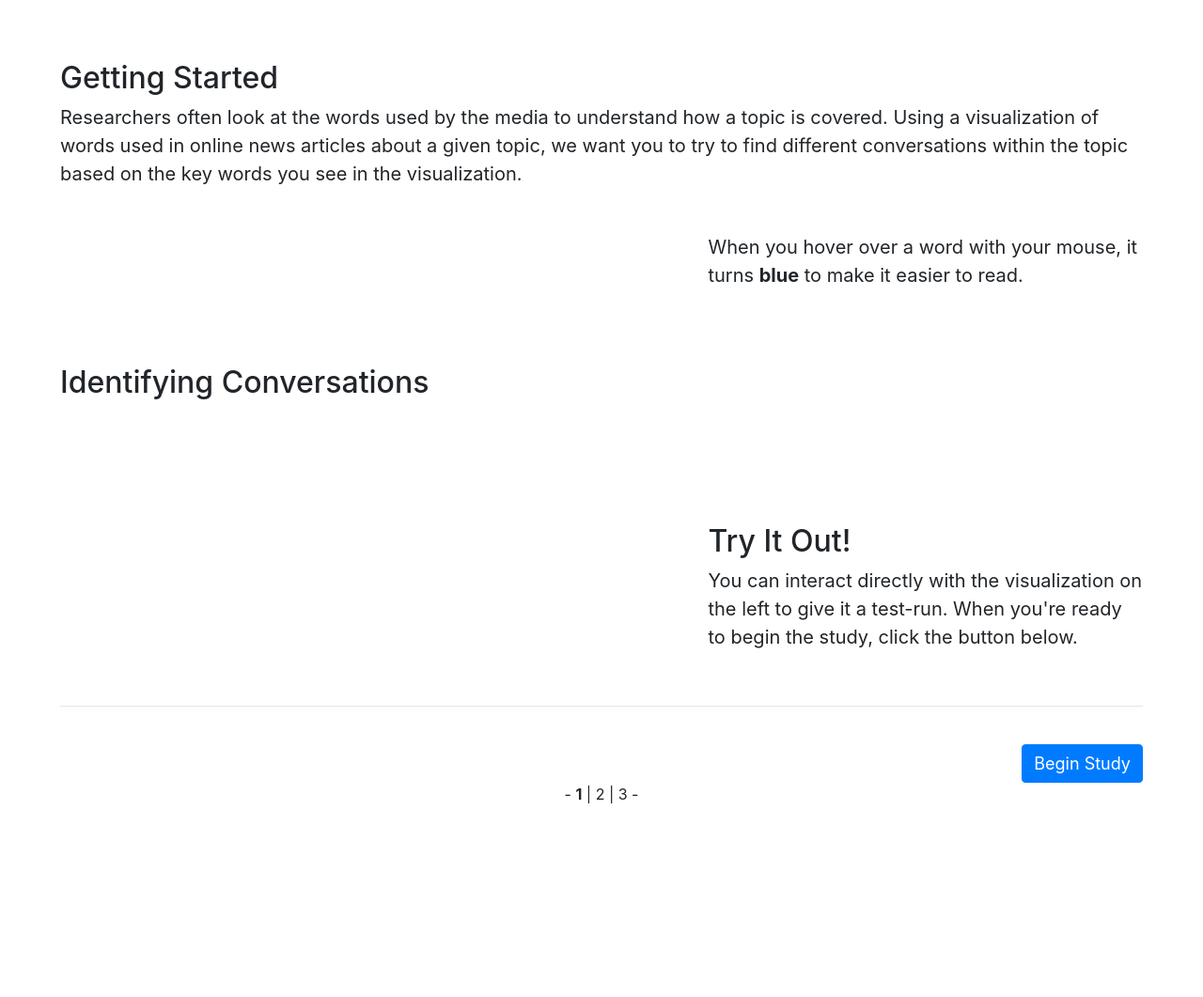
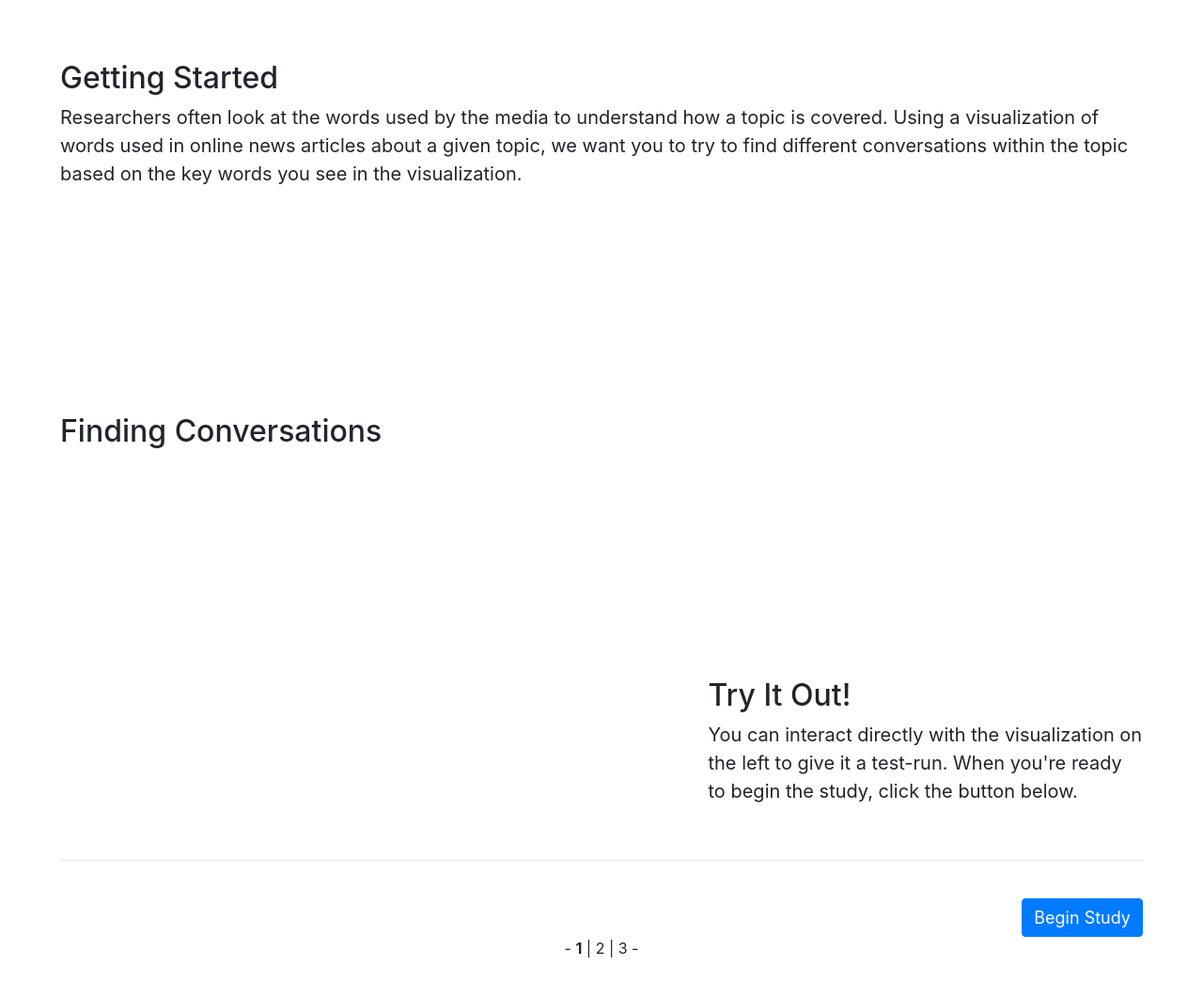
Before and after one commit to mitmedialab/MediaCloud-Text-Viz-Study, a Flask app: template server/templates/tutorial.html in a window 1280 px wide. Shown: the top 1061 px of the page at 94% size. Before the commit the page ends 855 px from the top, so only its background shows below. Run offline with Flask 2, Linux system fonts and the light colour scheme; the template is opened without the code that fills it: most values are stand-ins (such as "Sample title", 1, 10 or a date in 2020); parts of the project's set-up code (start-up, migrations or seed data) failed here and were passed over; some libraries are stand-ins or nearby versions.

Commit message:
typo fixes and screenshot updates

```diff
--- a/server/static/js/rolloverCloud.js
+++ b/server/static/js/rolloverCloud.js
@@ -3,8 +3,6 @@
 
   // calculate absolute position for nice spacing/centering
   var svgWidth = $(options.cloudDomId).width();
-  console.log('width');
-  console.log(svgWidth);
   var svgRect = document.getElementById('rollover').getBoundingClientRect();
 
   // add in tf normalization
@@ -17,13 +15,12 @@
                      .range(['#b4b4b4', '#000000']);
   var blueColorScale = d3.scaleLinear()
                          .domain(fullExtent)
-                         .range(['#b4b4ff', '#0000ff']);
+                         .range(['#9ecae1', '#08306b']);
 
   var fontScale = d3.scaleLinear()
                     .domain(fullExtent)
                     .range([options.minFontSize, options.maxFontSize]);
-console.log(svgRect);
-console.log(svgRect.left);
+
   // create wordcloud
   d3.layout.cloud()
     .size([svgWidth, options.height])
--- a/server/templates/error.html
+++ b/server/templates/error.html
@@ -1,6 +1,6 @@
 {% extends "layout.html" %}
 {% block body %}
-  <div>
+  <div class="container-fluid">
     <h1> Sorry, only one chance. </h1>
     <p> To make sure our study has good results, we don't
         allow you to reload the page or submit another round
--- a/server/templates/thanks.html
+++ b/server/templates/thanks.html
@@ -1,6 +1,6 @@
 {% extends "layout.html" %}
 {% block body %}
-  <div class="container">
+  <div class="container-fluid">
     <h1> Thanks again! </h1>
   </div>
 {% endblock %}
--- a/server/templates/tutorial.html
+++ b/server/templates/tutorial.html
@@ -3,7 +3,7 @@
     <div>
       <form action="{{ url_for('index') }}" method="post">
         <div class="container-fluid">
-          <div class="row">
+          <div class="row mb-5">
             <div class="col-lg-12">
               <h2> Getting Started </h2>
               <p>
@@ -11,7 +11,7 @@
               </p>
             </div>
           </div>
-          <div class="row mb-3">
+          <div class="row mb-5">
             <div class="col-lg-7">
               {% if viz_type == "standard" %}
               <img src="{{ url_for('static', filename='img/standard_static.png') }}">
@@ -31,32 +31,35 @@
               </p>
             </div>
           </div>
-          <div class="row mb-3">
+          <div class="row mb-5">
             <div class="col-lg-7">
               {% if viz_type == "standard" %}
               <img src="{{ url_for('static', filename='img/standard_highlight.png') }}">
               {% elif viz_type == "rollover" %}
               <img src="{{ url_for('static', filename='img/similar_highlight.png') }}">
               {% elif viz_type == "word2vec" %}
-              <img src="{{ url_for('static', filename='img/space_highlight.png') }}" style="height: 90%; width: 90%;">
+              <img src="{{ url_for('static', filename='img/space_highlight.png') }}">
               {% endif %}
             </div>
             <div class="col-lg-5 d-flex align-items-center">
               <p>
+                {% if viz_type == "standard" %}
                 When you hover over a word with your mouse, it turns <b>blue</b> to make it easier to read.
-                {% if viz_type == "rollover" %}
-                Words that are often used in the same context as that word also turn blue. This 'relatedness' is based on an algorithmic analysis of how words are used together.
+                {% elif viz_type == "rollover" %}
+                When you hover over a word with your mouse, it turns <b>blue</b> to make it easier to read.
+                Words that turn blue are all used in similar ways. This 'similarity' is based on an algorithmic analysis of how words are used together.
                 {% elif viz_type == "word2vec" %}
-                Words that turn blue, and are within the dark background cone, are all used in similar ways. This 'similarity' is based on an algorithmic analysis of how all the words are used together.
+                When you hover over a word with your mouse, it turns <b>orange</b> to make it easier to read.
+                Words that turn orange, and that are within the light blue cone, are all used in similar ways. This 'similarity' is based on an algorithmic analysis of how all the words are used together.
                 {% endif %}
               </p>
             </div>
           </div>
           <br>
           <br>
-          <div class="row">
+          <div class="row mb-5">
             <div class="col-lg-12">
-              <h2> Identifying Conversations </h2>
+              <h2> Finding Conversations </h2>
               <p>
                 {% if viz_type == "standard" %}
                 You can try to identify different conversations by looking at words that go together.
@@ -68,34 +71,34 @@
               <p>
             </div>
           </div>
-          <div class="row mb-3">
+          <div class="row mb-5">
             <div class="col-lg-7">
               {% if viz_type == "standard" %}
               <img src="{{ url_for('static', filename='img/standard_conversation.png') }}">
               {% elif viz_type == "rollover" %}
               <img src="{{ url_for('static', filename='img/similar_political.png') }}">
               {% elif viz_type == "word2vec" %}
-              <img src="{{ url_for('static', filename='img/space_political.png') }}" style="height: 90%; width: 90%;">
+              <img src="{{ url_for('static', filename='img/space_political.png') }}">
               {% endif %}
             </div>
             <div class="col-lg-5 d-flex align-items-center">
               <p>
                 {% if viz_type == "standard" %}
-                Starting with bigger words, we can see that "clinton", "trump", and "obama"; that suggests a <i>political</i> conversation. A different conversation could be about <i>alternative energy</i> - indicated by "sustainable", "solar", and "renewable". This is the information we want you to identify and enter.
+                Starting with bigger words, we can see words like "clinton", "trump", and "obama"; that suggests a <i>political</i> conversation. A different conversation could be about <i>alternative energy</i> - indicated by "sustainable", "solar", and "renewable". This is the information we want you to identify and enter.
                 {% elif viz_type == "rollover" %}
                 For instance, if you rollover "trump", then "obama" and "clinton" turn blue; you might name this a <i>political</i> conversation.
                 {% elif viz_type == "word2vec" %}
-                For instance, if you rollover "trump", then "obama" and "clinton" turn blue; you might name this a <i>political</i> conversation.
+                For instance, if you rollover "trump", then "obama" and "clinton" turn orange; you might name this a <i>political</i> conversation.
                 {% endif %}
               <p>
             </div>
           </div>
-          <div class="row mb-3">
+          <div class="row mb-5">
             <div class="col-lg-7">
               {% if viz_type == "rollover" %}
               <img src="{{ url_for('static', filename='img/similar_energy.png') }}">
               {% elif viz_type == "word2vec" %}
-              <img src="{{ url_for('static', filename='img/space_emissions.png') }}" style="height: 90%; width: 90%;">
+              <img src="{{ url_for('static', filename='img/space_emissions.png') }}">
               {% endif %}
             </div>
             <div class="col-lg-5 d-flex align-items-center">
@@ -104,7 +107,7 @@
                 Rollover "sustainable" and you'll see "renewable" and "solar" turn blue; you might name this an <i>alternative energy</i> conversation.
                 This is the information we want you to identify and enter.
                 {% elif viz_type == "word2vec" %}
-                Rollover "emissions" and you'll see "climate" and "china" turn blue; you might name this an <i>emissions negotiation</i> conversation.
+                Rollover "emissions" and you'll see "climate" and "china" turn orange; you might name this an <i>emissions negotiation</i> conversation.
                 This is the information we want you to identify and enter.
                 {% endif %}
               <p>
--- a/server/templates/viz.html
+++ b/server/templates/viz.html
@@ -13,10 +13,11 @@
         <div class="col-lg-12">
           <h1 id="title"></h1>
           <p>Explore this visualization of the words online media used to report on the Ebola outbreak in 2014.
-            {% if viz_type != 'standard' %}
+            {% if viz_type != 'rollover' %}
             Hover over a word with your mouse pointer and related words will be highlighed in blue.
             {% endif %}
             {% if viz_type == 'word2vec' %}
+            Hover over a word with your mouse pointer and related words will be highlighed in orange.
             You can also double-click to zoom in and out.
             {% endif %}
             Then, fill in the form below with two main conversations you see and the key words that you think define it.
```
Also changed, not shown: server/static/img/similar_energy.png, server/static/img/similar_highlight.png, server/static/img/similar_political.png, server/static/img/similar_static.png, server/static/img/space_emissions.png, server/static/img/space_highlight.png, server/static/img/space_political.png, server/static/img/space_static.png, server/static/img/standard_conversation.png, server/static/img/standard_energy.png (deleted), server/static/img/standard_highlight.png, server/static/img/standard_political.png (deleted), server/static/img/standard_static.png.
